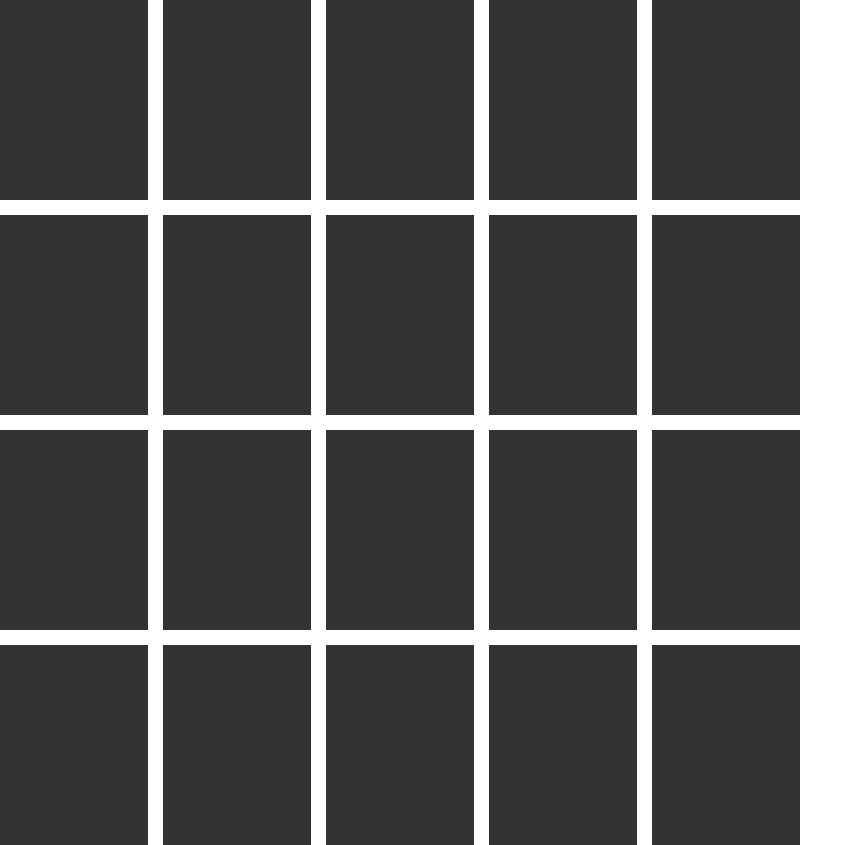
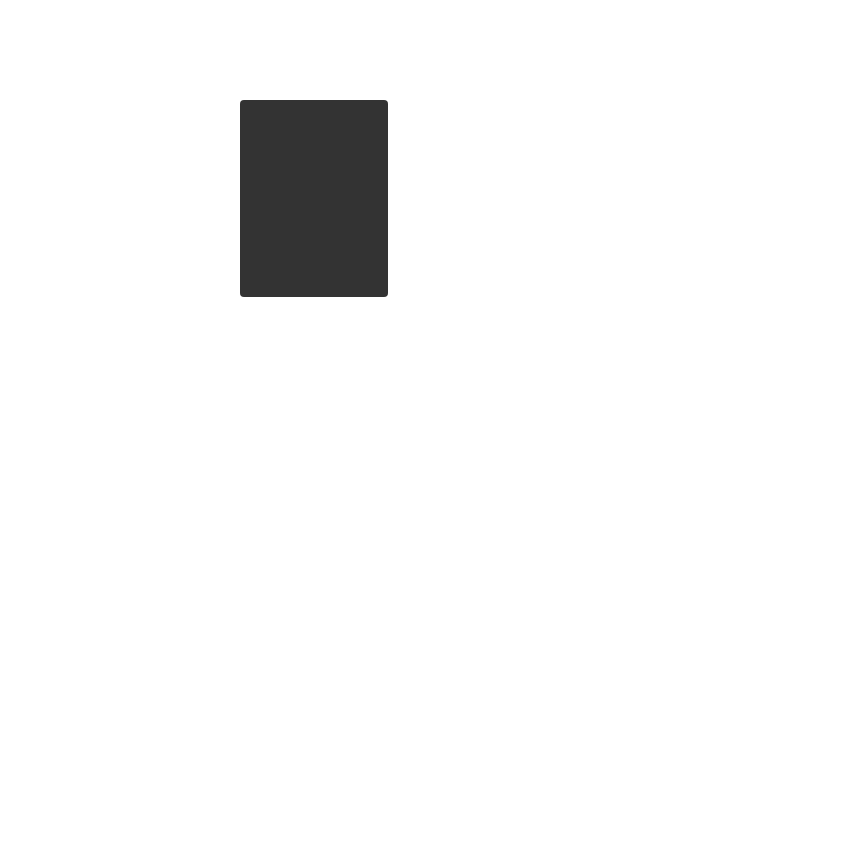
Before and after one commit to danizelrocha/Memory-Game, a plain HTML site: page pages/game.html in a window 1280 px wide. Shown: the whole page, without its empty margins (0-863 px from the left). After the commit the page ends 800 px from the top, so only its background shows below. Drawn offline with Linux system fonts and the light colour scheme.

Commit message:
Melhorando versão

```diff
--- a/css/game.css
+++ b/css/game.css
@@ -4,10 +4,12 @@
   gap: 15px;
   width: 100%;
   max-width: 800px;
+  margin: 100px auto;
 }
 
 .card {
+  aspect-ratio: 3/4;
   width: 100%;
-  height: 200px;
+  border-radius: 4px;
   background-color: #333;
 }
--- a/pages/game.html
+++ b/pages/game.html
@@ -16,26 +16,11 @@
 
     <div class="grid">
 
-        <div class="card"></div>
-        <div class="card"></div>
-        <div class="card"></div>
-        <div class="card"></div>
-        <div class="card"></div>
-        <div class="card"></div>
-        <div class="card"></div>
-        <div class="card"></div>
-        <div class="card"></div>
-        <div class="card"></div>
-        <div class="card"></div>
-        <div class="card"></div>
-        <div class="card"></div>
-        <div class="card"></div>
-        <div class="card"></div>
-        <div class="card"></div>
-        <div class="card"></div>
-        <div class="card"></div>
-        <div class="card"></div>
-        <div class="card"></div>
+        <div class="card">
+            <div class="face front"></div>
+            <div class="face back"></div>
+        </div>
+
 
     </div>
 
```
